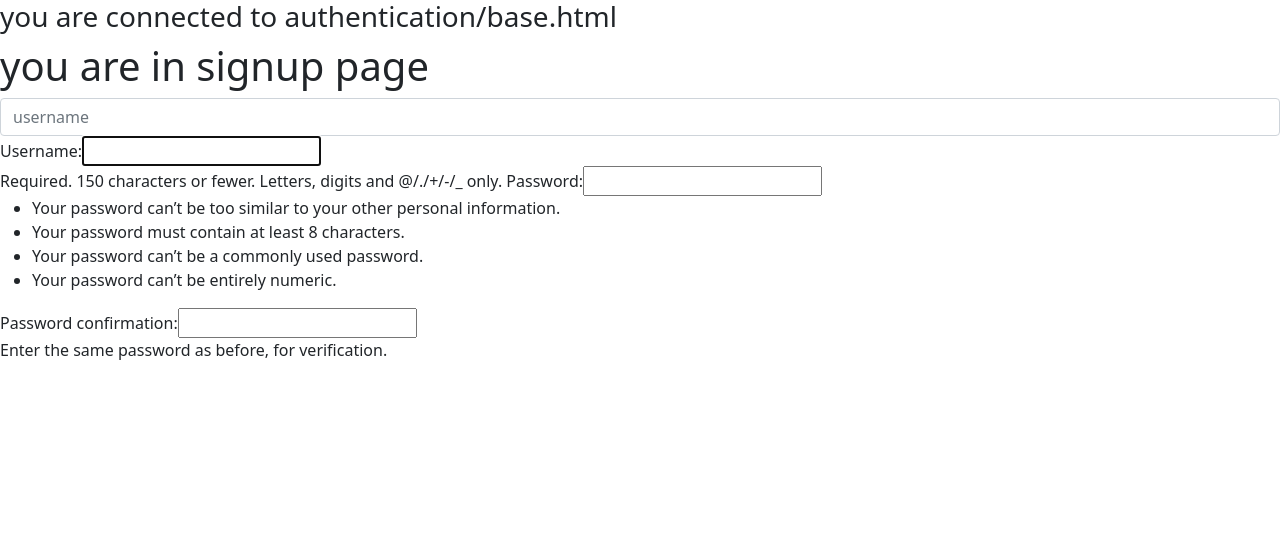
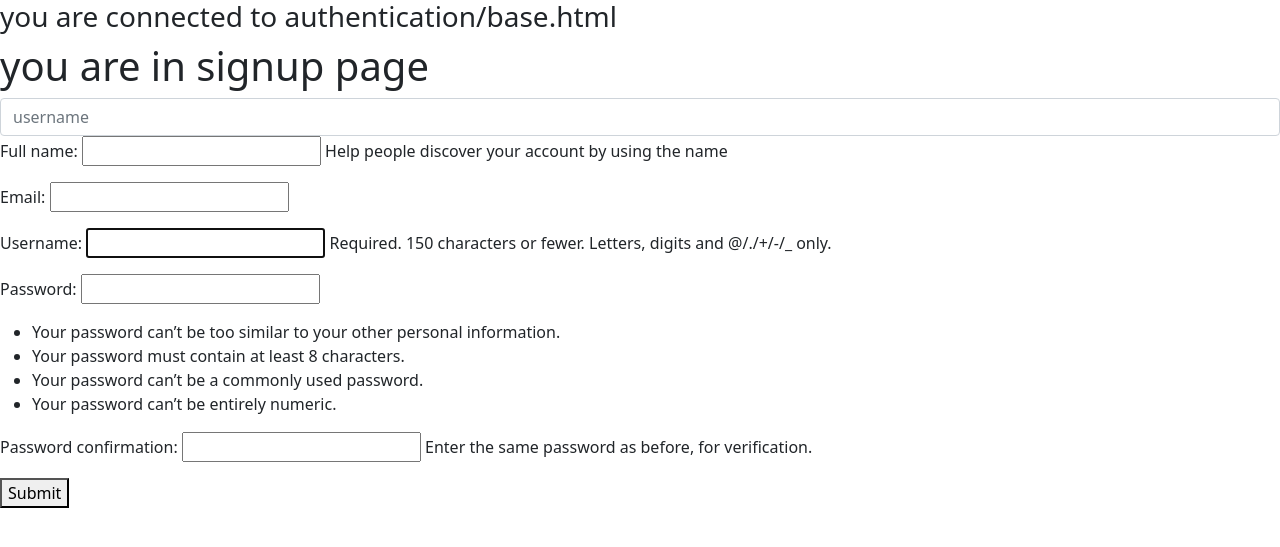
Before and after one commit to kumarSuraj-bit/Django-project, a Django app: page /signup/ in a window 1280 px wide. Shown: the top 547 px of the page. Run offline with Django 3.2, Linux system fonts and the light colour scheme; some libraries are stand-ins or nearby versions.

Commit message:
signup done

```diff
--- a/authentication/forms.py
+++ b/authentication/forms.py
@@ -7,7 +7,7 @@ from user.models import User
 class UserForm(UserCreationForm):
     class Meta:
         model = User
-        fields = ('username', 'password1', 'password2')
+        fields = ('full_name', 'email', 'username', 'password1', 'password2')
 
 
 class CustomUserChangeForm(UserChangeForm):
--- a/authentication/views.py
+++ b/authentication/views.py
@@ -1,4 +1,4 @@
-from django.shortcuts import render
+from django.shortcuts import render,redirect
 from django.views.generic import View
 from .forms import UserForm
 
@@ -14,7 +14,14 @@ class SignupView(View):
         return render(request,self.template_name,context=context)
 
     def post(self,request,*args,**keargs):
-        return render(request,self.template_name)
+
+        form = self.form_class(request.POST)
+        if form.is_valid():
+            form.save()
+            return redirect('signin_view')
+
+        context = {'form': form}
+        return render(request, self.template_name, context)
 
 
 
@@ -27,4 +34,21 @@ class SigninView(View):
         return render(request,self.template_name)
 
     def post(self,request,*args,**keargs):
-        return render(request,self.template_name)
+        email_username = request.POST.get('email_username')
+        password = request.POST.get('password')
+
+        try:
+            user_obj = User.objects.get(username=email_username)
+            email = user_obj.email
+        except Exception as e:
+            email = email_username
+
+        user = authenticate(request, email=email, password=password)
+
+        if user is None:
+            messages.error(request, 'Invalid Login.', extra_tags="error")
+            return render(request, self.template_name)
+
+        login(request, user)
+        messages.success(request, 'Thanks for Login, Welcome to Insta Clone.', extra_tags='success')
+        return redirect('home_feed_view')
--- a/templates/authentication/signup.html
+++ b/templates/authentication/signup.html
@@ -13,7 +13,11 @@
 <h1>you are in signup page</h1>
 <input type="text" class="form-control" placeholder="username">
 
+<form method="post">
+    {% csrf_token %}
+    {{form.as_p}}
+    <button type="submit">Submit</button>
+</form>
 
-{{form}}
 
 {% endblock %}
--- a/user/admin.py
+++ b/user/admin.py
@@ -3,13 +3,14 @@ from .models import User
 from django.contrib.auth import get_user_model
 
 from django.contrib.auth.admin import UserAdmin
+from authentication.forms import UserForm,CustomUserChangeForm
 # Register your models here.
 
 User = get_user_model()
 
 class CustomUserAdmin(UserAdmin):
-    #add_form = UserForm
-    #form = CustomUserChangeForm
+    add_form = UserForm
+    form = CustomUserChangeForm
     model = User
     add_fieldsets = (
         ('Personal Details', {'fields': ('email', 'full_name', 'username', 'picture', 'password1', 'password2')}),
--- a/user/models.py
+++ b/user/models.py
@@ -23,9 +23,9 @@ class User(AbstractUser):
     gender = models.CharField(max_length=10, choices=GENDER_CHOICES, null=True, blank=True)
 
     USERNAME_FIELD = 'username'
-    REQUIRED_FIELDS = []
+    REQUIRED_FIELDS = ['email','full_name']
 
-    objects = CustomUserManager()
+    #objects = CustomUserManager()
 
     def __str__(self):
         return self.username
```
Also changed, not shown: db.sqlite3, user/migrations/0004_alter_user_managers.py (added).
